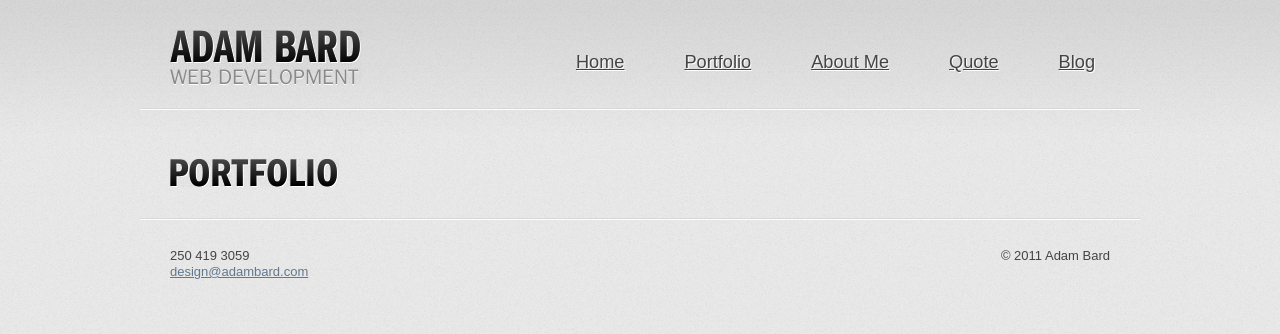
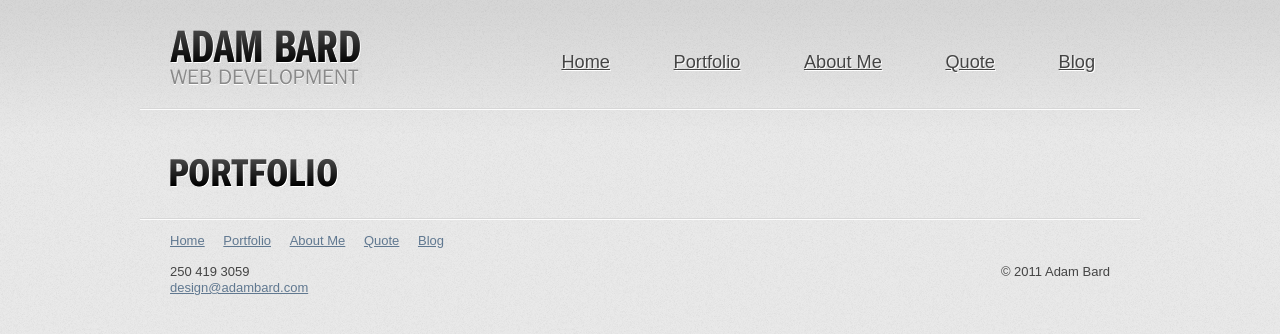
Before and after one commit to adambard/Freelance-Website, a Django app: template templates/core/portfolio.html in a window 1280 px wide. Shown: the top 334 px of the page. Run offline with Django 3.2, Linux system fonts and the light colour scheme; the template is opened without the code that fills it, so the values that code supplies are empty; parts of the project's set-up code (start-up, migrations or seed data) failed here and were passed over; some libraries are stand-ins or nearby versions.

Commit message:
Adjustments for responsive design (resize it)

```diff
--- a/media/css/style.css
+++ b/media/css/style.css
@@ -274,10 +274,10 @@ header h1 a{
 
 header nav{
 	height: 65px;
+	text-align: right;
 }
 header nav ul li{
-	display: block;
-	float: right;
+	display: inline;
 	height: 65px;
 	line-height: 65px;
 
@@ -509,6 +509,15 @@ ul.tags li a:hover{
 footer{
 	background: transparent url('../images/seperator.png') repeat-x top left;
 }
+footer nav ul,
+footer nav ul li{
+	list-style: none;
+	display: inline;
+}
+
+footer nav ul li{
+	margin-right: 15px;
+}
 footer .copy{
 	float: right;
 }
--- a/media/js/script.js
+++ b/media/js/script.js
@@ -1,3 +1,19 @@
-/* Author:
+/* Author: Adam Bard
 
 */
+
+function onResize(){
+	var width = $(window).width();
+	b = $('body')
+	b.removeClass('narrow').removeClass('mobile')
+
+	if(width <= 480){
+		b.addClass('mobile')
+	}
+	if(width <= 940){
+		b.addClass('narrow')
+	}
+}
+
+$(window).resize(onResize);
+onResize();
--- a/templates/base.html
+++ b/templates/base.html
@@ -35,18 +35,18 @@
 
 </head>
 
-<body>
+<body class="mobile narrow">
 
   <div id="container">
     <header>
 	<h1>{% block header %}Adam Bard, Web Developer{% endblock %}<a href="/"></a></h1>
 		<nav>
 			<ul>
+				<li><a href="/">Home</a></li>
+				<li><a href="/portfolio/">Portfolio</a></li>
+				<li><a href="/bio/">About Me</a></li>
+				<li><a href="/contact_form/">Quote</a></li>
 				<li><a href="http://posterous.adambard.com/">Blog</a></li>
-				<li><a href="/contact_form/">Quote</a></li>
-				<li><a href="/bio/">About Me</a></li>
-				<li><a href="/portfolio/">Portfolio</a></li>
-				<li><a href="/">Home</a></li>
 			</ul>
 		</nav>
     </header>
@@ -56,6 +56,15 @@
 
     <footer>
 	{% block footer %}
+		<nav>
+			<ul>
+				<li><a href="/">Home</a></li>
+				<li><a href="/portfolio/">Portfolio</a></li>
+				<li><a href="/bio/">About Me</a></li>
+				<li><a href="/contact_form/">Quote</a></li>
+				<li><a href="http://posterous.adambard.com/">Blog</a></li>
+			</ul>
+		</nav>
 		<p class="copy">&copy; 2011 Adam Bard</p>
 		<p class="contact">
 		250 419 3059<br />
```
Also changed, not shown: other parts of media/css/style.css (+66 -4 lines).
